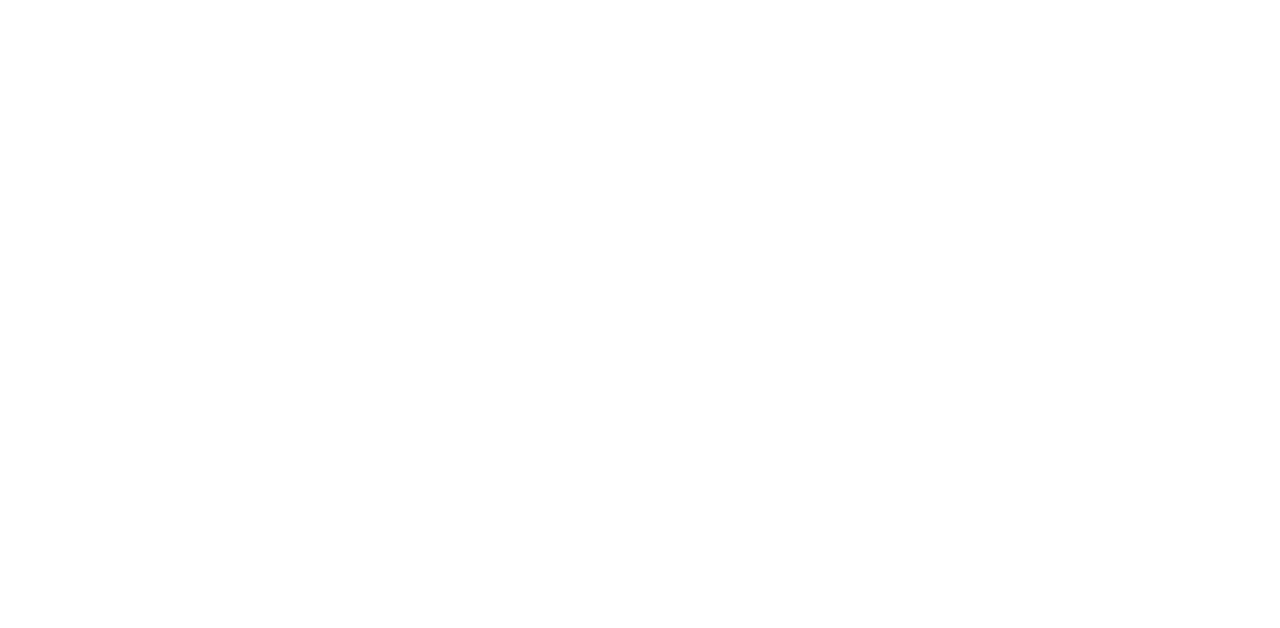
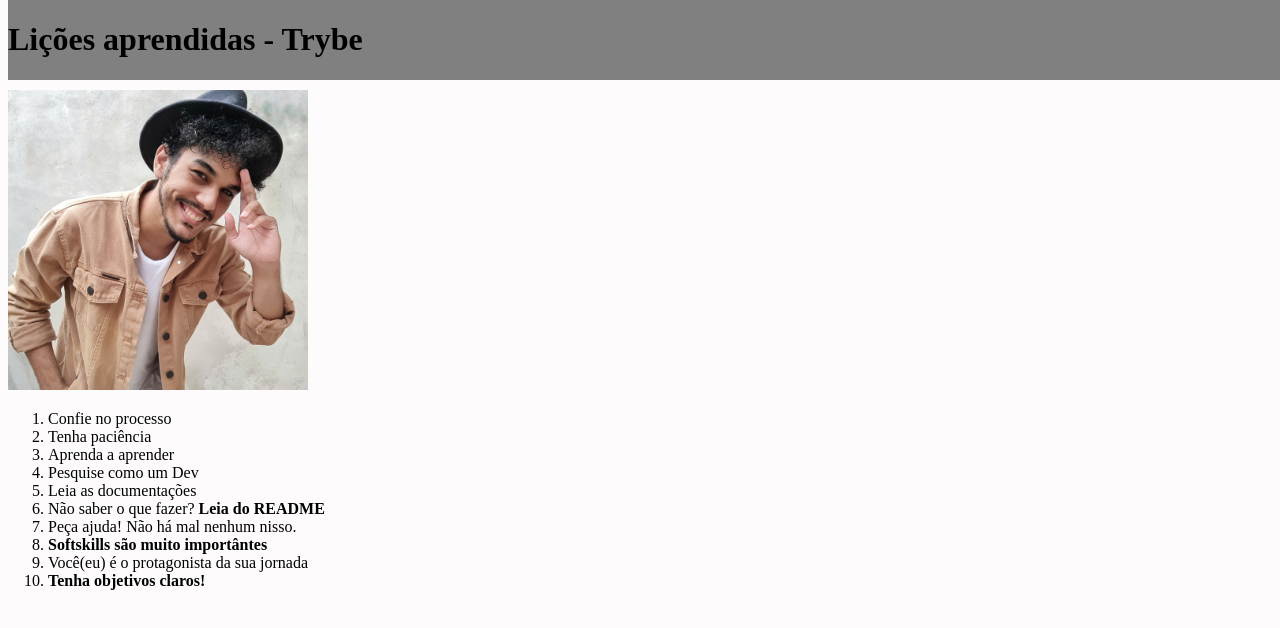
Before and after one commit to victormatia/lessons-learned, a website: page index.html in a window 1280 px wide. Drawn offline with Linux system fonts and the light colour scheme.

Commit message:
Adiciona requisítos 1, 2, 3 e 4.

```diff
--- a/index.html
+++ b/index.html
@@ -1,13 +1,34 @@
 <!DOCTYPE html>
 <html lang="pt-br">
+
 <head>
-    <meta charset="UTF-8">
-    <meta http-equiv="X-UA-Compatible" content="IE=edge">
-    <meta name="viewport" content="width=device-width, initial-scale=1.0">
-    <link rel="stylesheet" href="style.css">
-    <title>Lessons Learned</title>
+  <meta charset="UTF-8">
+  <meta http-equiv="X-UA-Compatible" content="IE=edge">
+  <meta name="viewport" content="width=device-width, initial-scale=1.0">
+  <link rel="stylesheet" href="style.css">
+  <title>Lessons Learned</title>
 </head>
+
 <body>
+  <header id="cabecalho">
+    <h1 id="titulo">Lições aprendidas - Trybe</h1>
+  </header>
 
+  <main>
+    <img id="minha_foto" src="imagens/eu.jpeg" alt="minha foto">
+    <ol id="licoes_aprendidas">
+      <li>Confie no processo</li>
+      <li>Tenha paciência</li>
+      <li>Aprenda a aprender</li>
+      <li>Pesquise como um Dev</li>
+      <li>Leia as documentações</li>
+      <li>Não saber o que fazer? <strong>Leia do README</strong></li>
+      <li>Peça ajuda! Não há mal nenhum nisso.</li>
+      <li><strong>Softskills são muito importântes</strong></li>
+      <li>Você(eu) é o protagonista da sua jornada</li>
+      <li><strong>Tenha objetivos claros!</strong></li>
+    </ol>
+  </main>
 </body>
+
 </html>
--- a/style.css
+++ b/style.css
@@ -0,0 +1,19 @@
+body {
+  background-color: rgb(253, 251, 251);
+}
+
+#cabecalho {                 /*requisito*/
+  position: fixed;           /*requisito*/
+  top: 0;                    /*requisito*/
+  background-color: grey;  /*requisito*/
+  width: 100%;
+}
+
+main {
+  position: absolute;
+  top: 90px;
+}
+
+#minha_foto {                /*requisito*/
+  max-width: 300px;
+}
```
Also changed, not shown: imagens/eu.jpeg (added).
